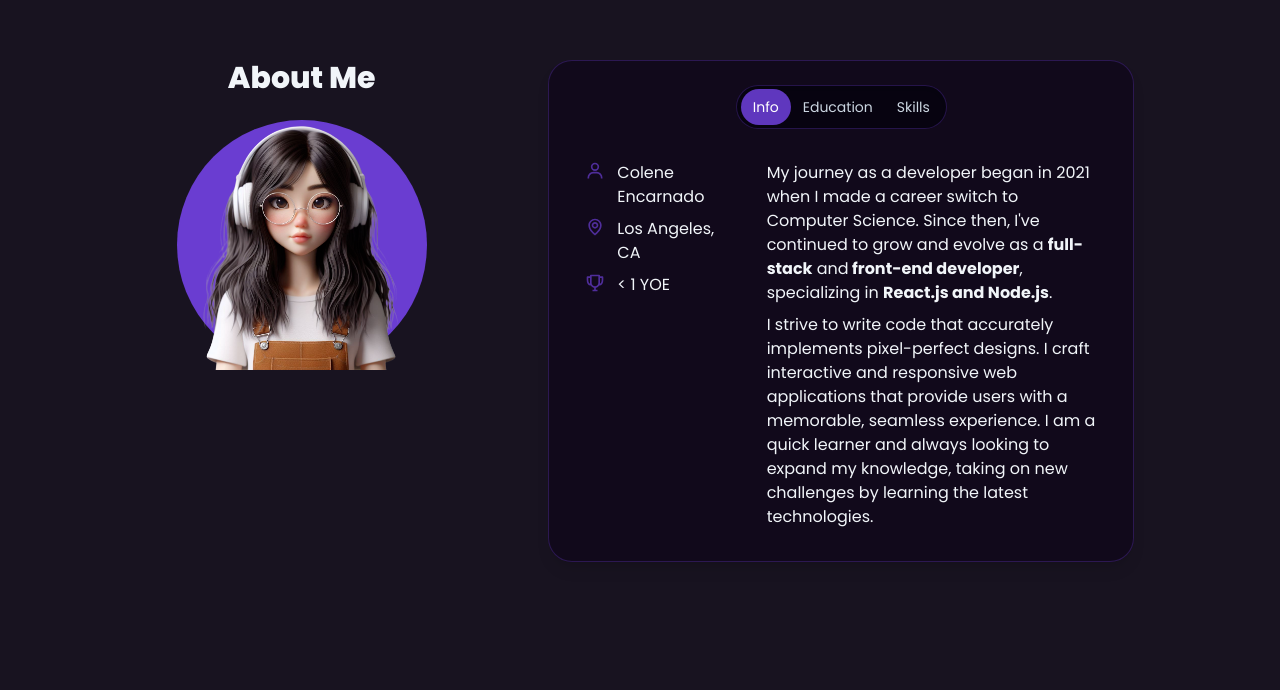
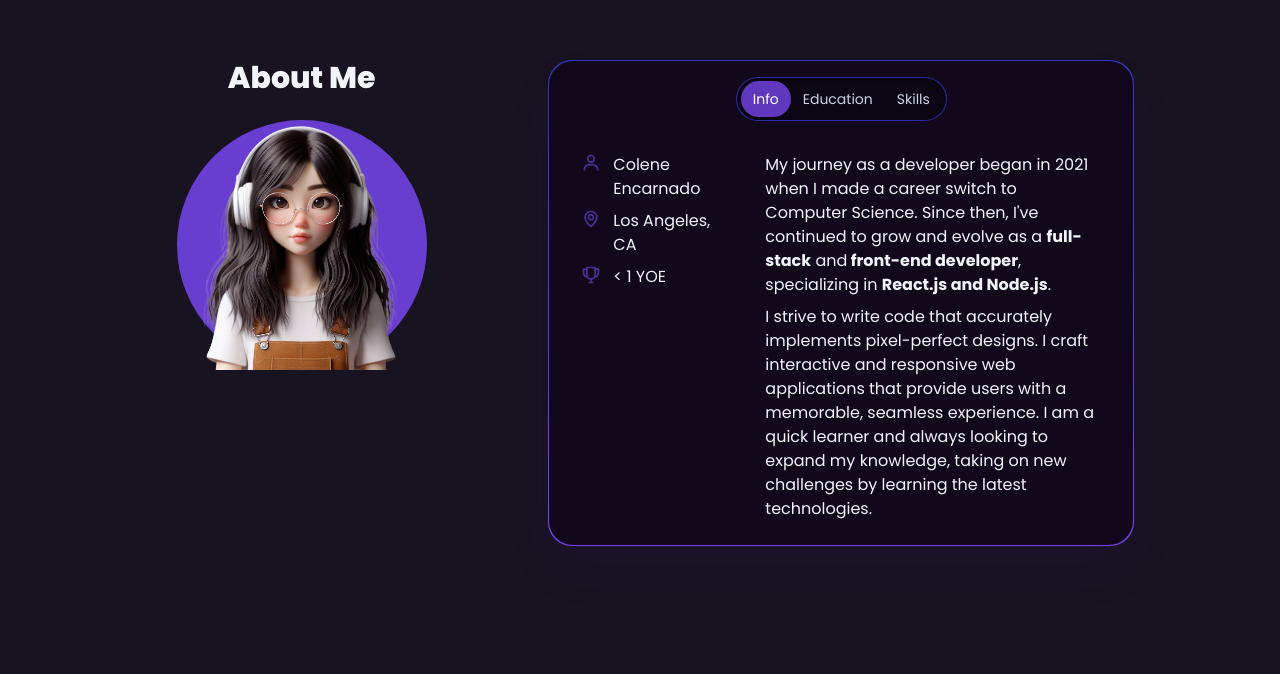
Before and after one commit to encarnac/portfolio, a React (Vite) app: page / in a window 1280 px wide. Shown: the part 980-1670 px from the top of the page. Built offline with nearby package versions, Linux system fonts and the light colour scheme.

Commit message:
Added gradient broder to darkmode container in About

```diff
--- a/src/components/AboutSection.jsx
+++ b/src/components/AboutSection.jsx
@@ -252,9 +252,11 @@ const AboutSection = ({ setSelectedPage }) => {
           viewport={{ once: true, amount: 0.8 }}
           transition={{ type: "tween", duration: 0.8 }}
           variants={motionVariants("left")}
-          className="mt-4 flex h-full w-full flex-col items-center gap-y-2 rounded-3xl border-[1px] border-slate-200 bg-slate-100 px-1 py-6 backdrop-blur-lg dark:border-[1px] dark:border-[#6a3dd1]/30 dark:bg-[#11091b] dark:shadow-lg md:w-3/4 lg:col-span-8 lg:mt-0 lg:before:absolute lg:before:-left-[0.93rem] lg:before:top-[10%] lg:before:h-0 lg:before:w-0 lg:before:border-y-[10px] lg:before:border-r-[15px] lg:before:border-y-[#fff]/[.01] lg:before:border-r-slate-100 lg:before:border-opacity-90 lg:before:content-[''] dark:lg:before:border-none"
+          className="mt-4 h-full w-full rounded-3xl border-[1px] border-slate-200 bg-slate-100 p-px dark:border-none dark:bg-gradient-to-b dark:from-[#3034C2] dark:to-[#7943ed] dark:shadow-2xl dark:shadow-[#33186C]/20 md:w-3/4 lg:col-span-8 lg:mt-0 lg:before:absolute lg:before:-left-[0.93rem] lg:before:top-[10%] lg:before:h-0 lg:before:w-0 lg:before:border-y-[10px] lg:before:border-r-[15px] lg:before:border-none lg:before:border-y-[#fff]/[.01] lg:before:border-r-slate-100 lg:before:border-opacity-90 lg:before:content-['']"
         >
-          <div className="shadow-900/20 relative flex h-11 w-max flex-row items-center rounded-full bg-slate-300/30 px-1 shadow-inner backdrop-blur backdrop-filter transition dark:border-[1px] dark:border-[#6a3dd1]/30 dark:bg-[#03000A]/60 lg:mx-0">
+          <div className="flex h-full w-full flex-col items-center gap-y-2 rounded-3xl py-4 dark:bg-[#11091b]">
+            {" "}
+            <div className="shadow-900/20 relative flex h-11 w-max flex-row items-center rounded-full bg-slate-300/30 px-1 shadow-inner backdrop-blur backdrop-filter transition dark:border-[1px] dark:border-[#3034C2]/80 dark:bg-[#0D0714]/90 lg:mx-0">
               {TAB_CONTENT.map((tabContent, index) => (
                 <Tab
                   className={index}
@@ -267,6 +269,7 @@ const AboutSection = ({ setSelectedPage }) => {
             <div className="mt-4 place-self-stretch px-4 py-2 text-sm text-stone-600 dark:text-slate-100 lg:text-base">
               {TAB_CONTENT.find((t) => t.name === tab).content}
             </div>
+          </div>
         </motion.div>
       </div>
     </>
```
Lines whose indentation alone changed are shown as unchanged.
